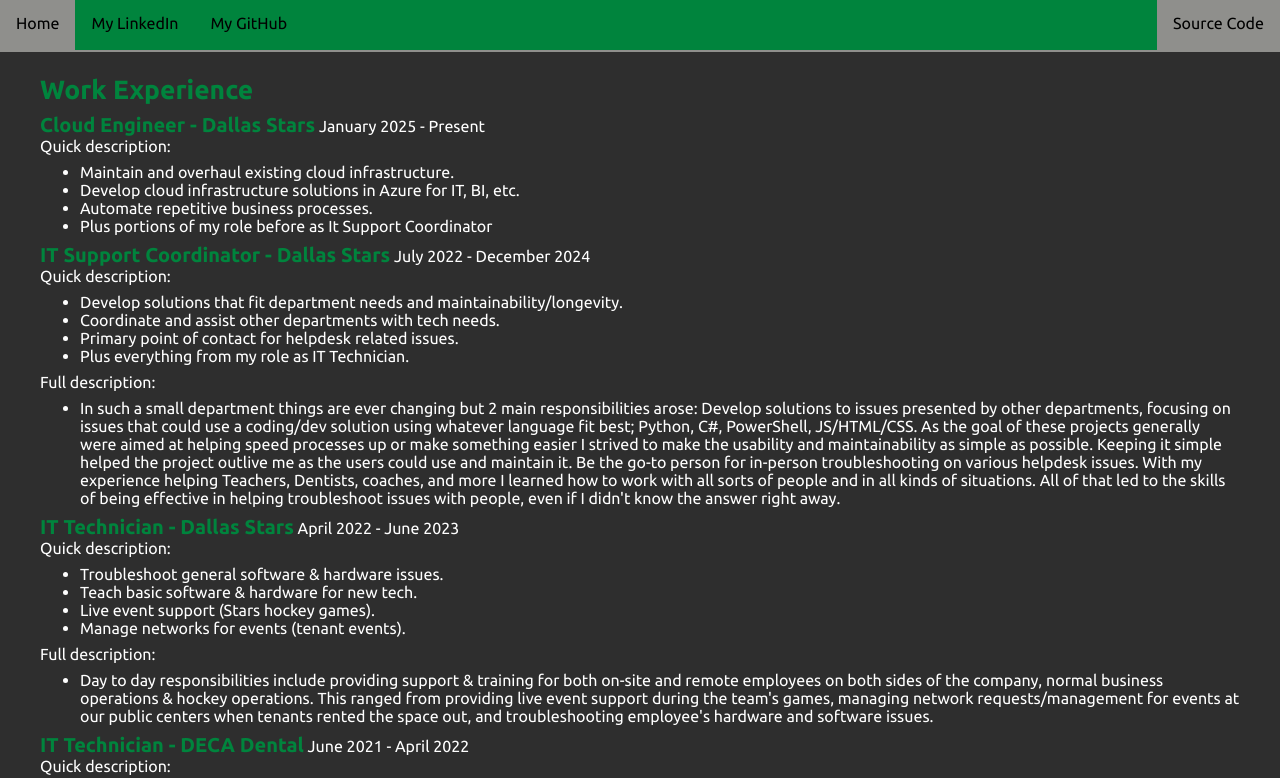
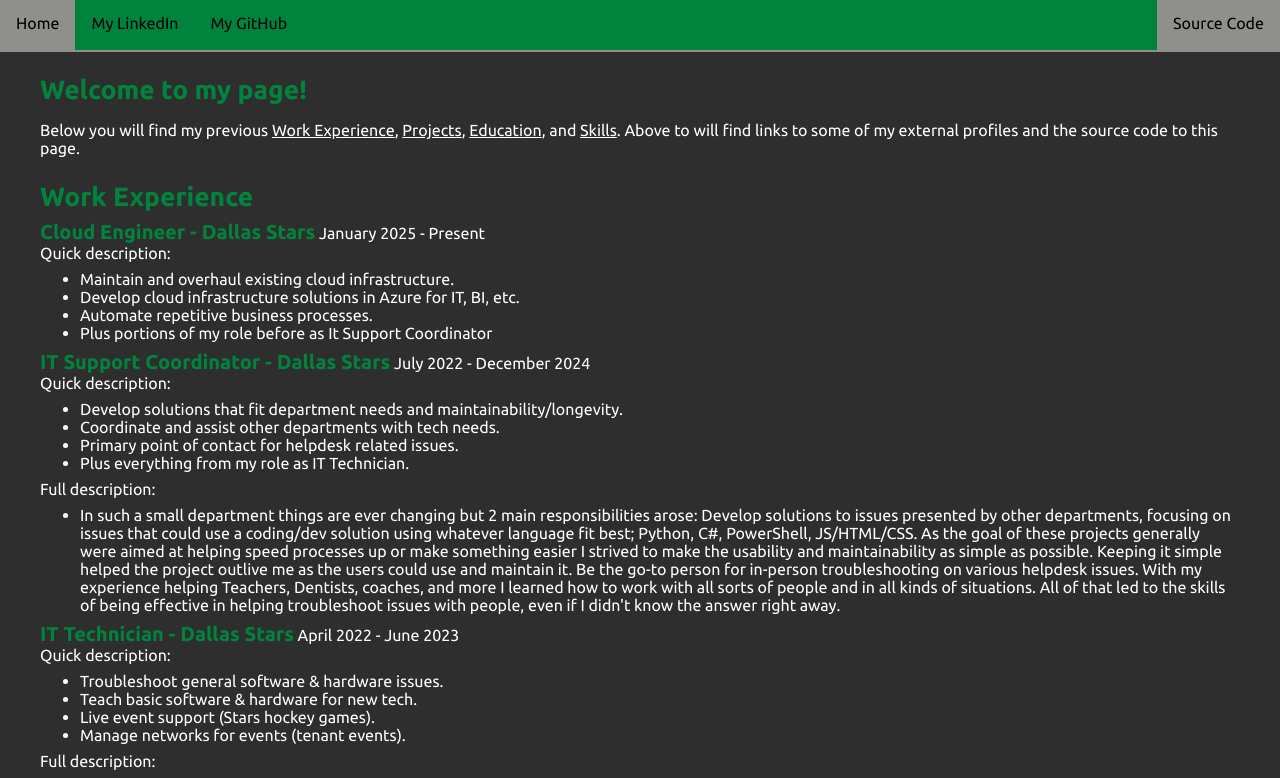
Before and after one commit to MicahWW/MicahWW, a Next.js app: page / in a window 1280 px wide. Shown: the top 778 px of the page. Built offline with nearby package versions, Linux system fonts and the light colour scheme.

Commit message:
Welcome overview

```diff
--- a/src/app/page.tsx
+++ b/src/app/page.tsx
@@ -208,6 +208,10 @@
 
     return (
         <>
+            <div id="overview">
+                <LinkableHeader id="welcome" title="Welcome to my page!" />
+                <p>Below you will find my previous <a href="#workExperience">Work Experience</a>, <a href="#projects">Projects</a>, <a href="#education">Education</a>, and <a href="#skills">Skills</a>. Above to will find links to some of my external profiles and the source code to this page.</p>
+            </div>
             <div id="workExperience">
                 <LinkableHeader id="workExperience" title="Work Experience" />
                 {workExperiences.map((workExperience) => (
```
